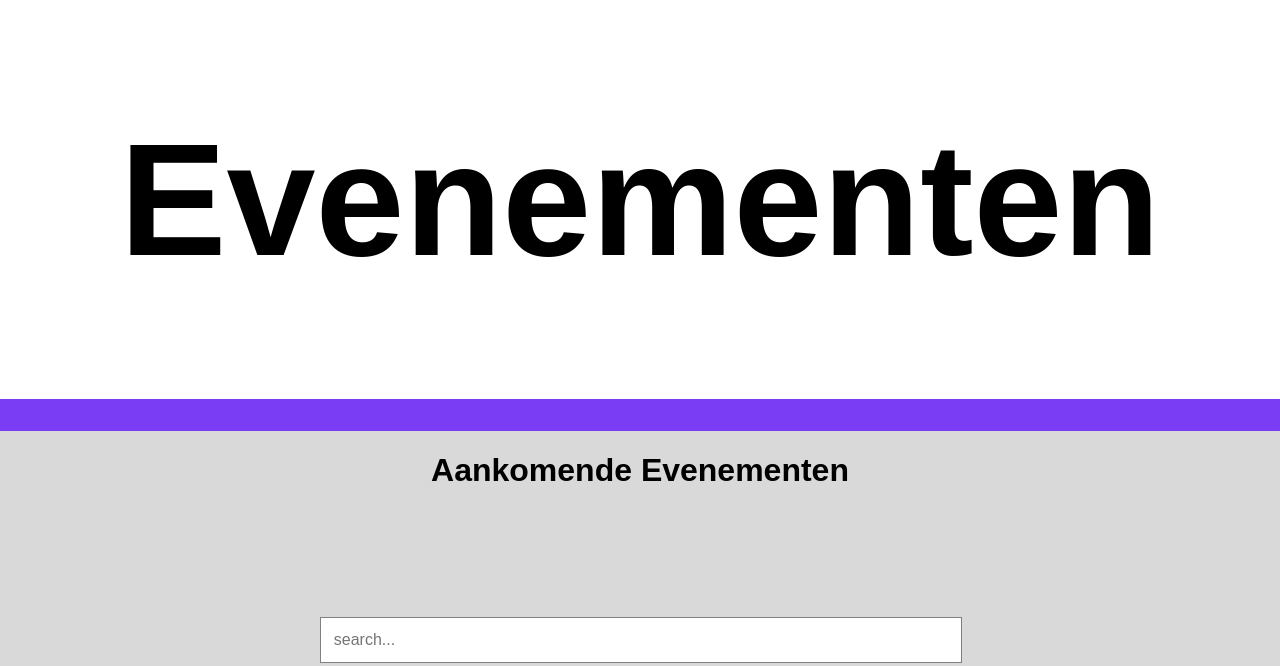
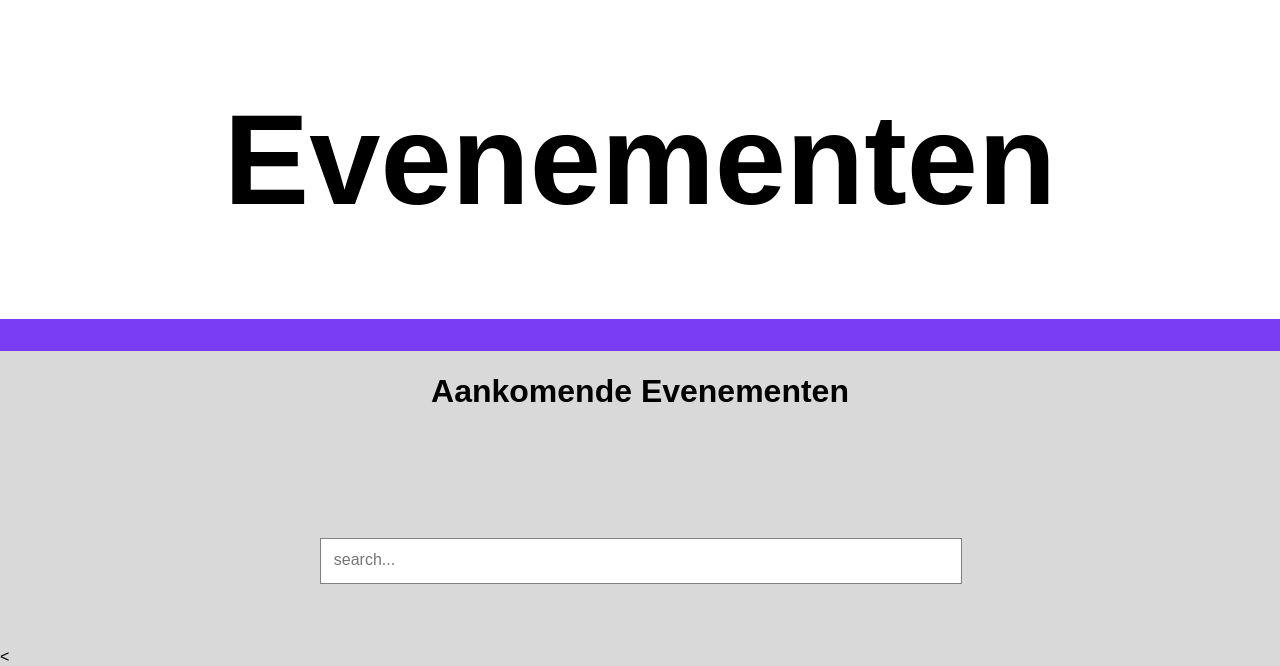
Before and after one commit to Jasirabdikarim/E3T, a PHP site: page /evenementen.php in a window 1280 px wide. Shown: the part 105-771 px from the top of the page. Run offline with PHP 8.4, Linux system fonts and the light colour scheme.

Commit message:
evenementen size change

```diff
--- a/css/style.css
+++ b/css/style.css
@@ -178,7 +178,7 @@
     align-items: center;
     flex-direction: column;
     text-align: center;
-    font-size:5em;
+    font-size:4em;
     grid-column: 1/5;
     background-color: white;
 }
```
